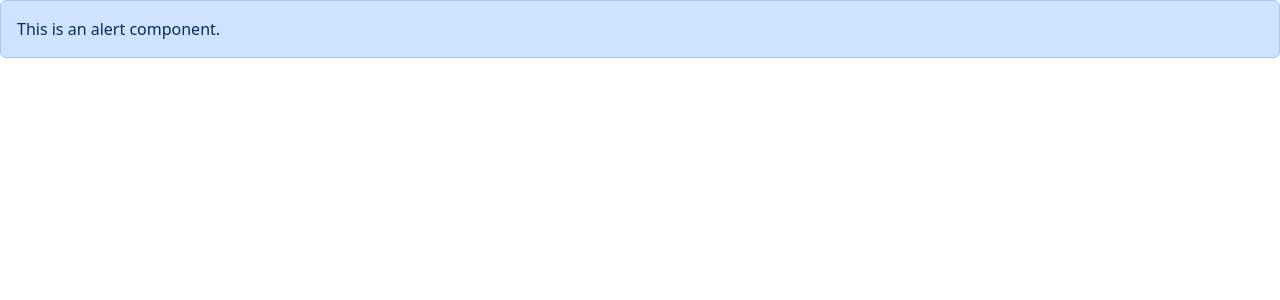
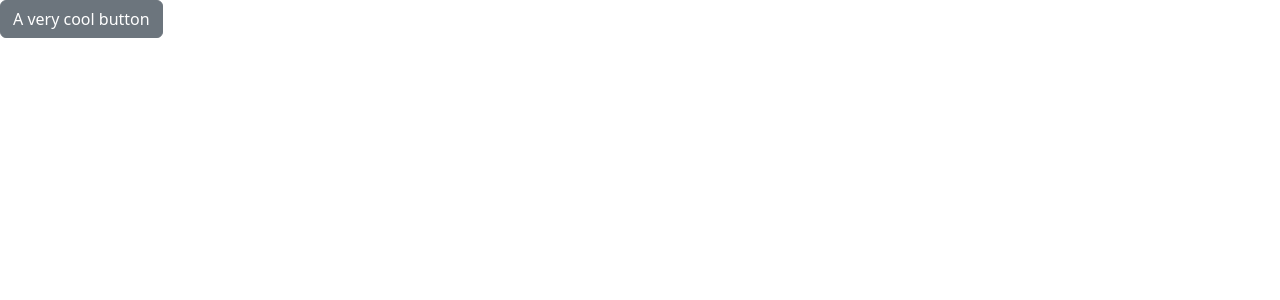
Before and after one commit to Dev-Elo-1505/first-react-app, a React (Vite) app: page / in a window 1280 px wide. Shown: the top 300 px of the page. Built offline with nearby package versions, Linux system fonts and the light colour scheme.

Commit message:
Button Exercise 1

```diff
--- a/src/App.tsx
+++ b/src/App.tsx
@@ -1,12 +1,17 @@
+import { useState } from "react";
 import { Alert } from "./components/Alert";
+import { Ex1Btn } from "./components/Ex1Btn";
+
 function App() {
-  return (
+  const [alertVisible, setAlertVisibility] = useState(false)
+    return (
     <div>
-      <Alert>
-        This is an alert component.
-      </Alert>
+      {alertVisible && <Alert onClose={()=> setAlertVisibility(false)}>My Alert</Alert>}
+      <Ex1Btn onClick={()=> setAlertVisibility(true)} color="secondary">
+        A very cool button
+      </Ex1Btn>
     </div>
-  )
+  );
 }
 
 export default App;
--- a/src/components/Alert.tsx
+++ b/src/components/Alert.tsx
@@ -1,10 +1,22 @@
 import { ReactNode } from "react";
 
 interface Props {
-    children: ReactNode;
+  children: ReactNode;
+  onClose: ()=>void;
 }
-export const Alert = ({ children }: Props) => {
+export const Alert = ({ children, onClose }: Props) => {
   return (
-    <div className="alert alert-primary">{children}</div>
-  )
-}
+    <>
+      <div className="alert alert-primary alert-dismissible fade show">
+        {children}
+        <button
+          type="button"
+          className="btn-close"
+          data-bs-dismiss="alert"
+          aria-label="Close"
+          onClick={onClose}
+        ></button>
+      </div>
+    </>
+  );
+};
--- /dev/null
+++ b/src/components/Ex1Btn.tsx
@@ -0,0 +1,16 @@
+import { ReactNode } from "react"
+
+interface Props {
+  children: ReactNode;
+  color?: 'primary' | 'secondary' | 'success';
+  onClick: ()=> void;
+}
+
+export const Ex1Btn = ({ children, onClick, color='primary' }: Props) => {
+
+
+  return (
+
+    <button type="button" className={"btn btn-" + color} onClick={onClick}>{children}</button>
+  )
+}
```
